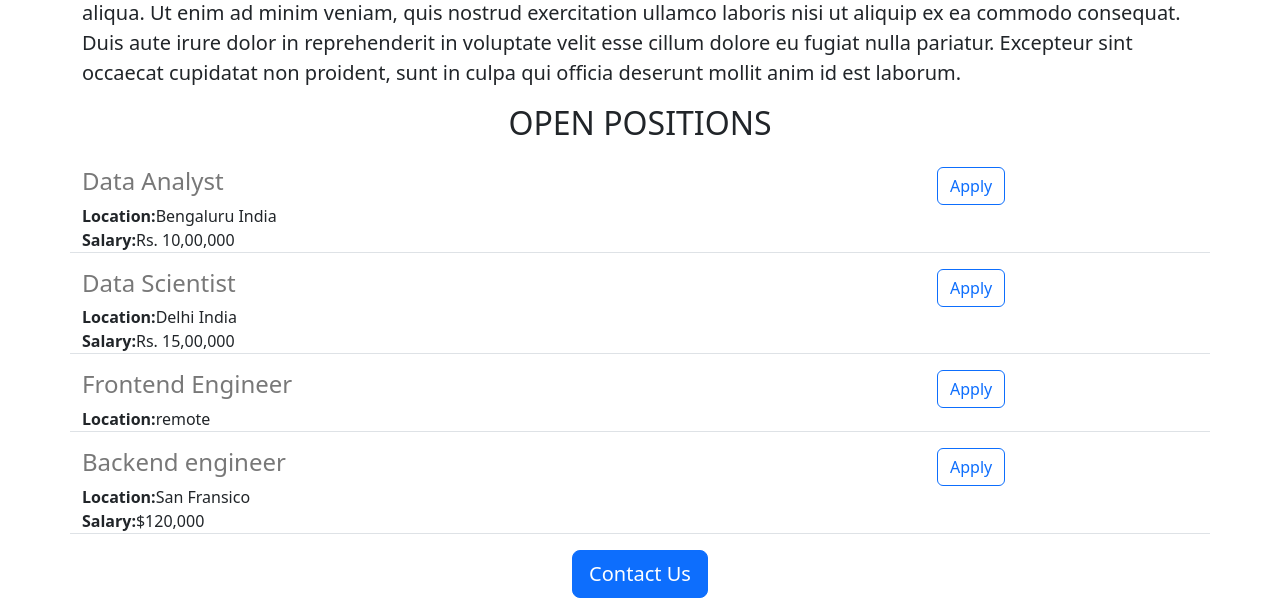
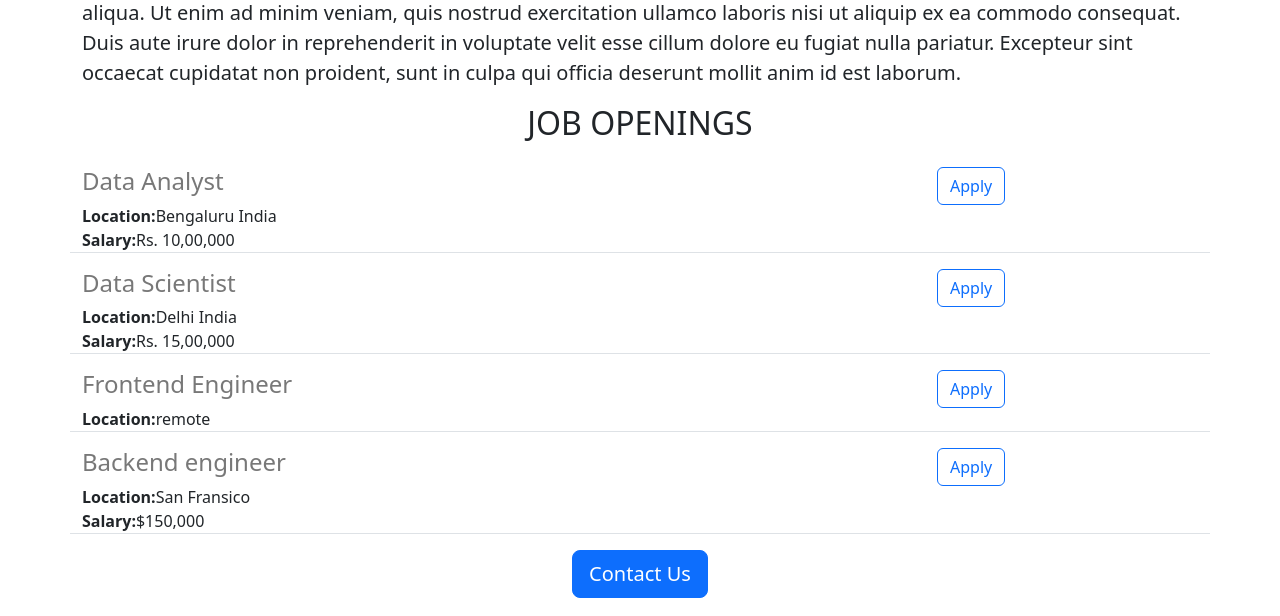
Before and after one commit to kiyunzu2/Govian-career-website, a Flask app: page / in a window 1280 px wide. Shown: the part 542-1158 px from the top of the page. Run offline with Flask 3, Linux system fonts and the light colour scheme.

Commit message:
Made some changes

```diff
--- a/app.py
+++ b/app.py
@@ -24,7 +24,7 @@ JOBS=[
         'id':4,
         'title':'Backend engineer',
         'location':'San Fransico',
-        'salary':'$120,000'
+        'salary':'$150,000'
     }
 
 ]
--- a/templates/home.html
+++ b/templates/home.html
@@ -20,7 +20,7 @@
       <p class='lead'>
         Lorem ipsum dolor sit amet, consectetur adipiscing elit, sed do eiusmod tempor incididunt ut labore et dolore magna aliqua. Ut enim ad minim veniam, quis nostrud exercitation ullamco laboris nisi ut aliquip ex ea commodo consequat. Duis aute irure dolor in reprehenderit in voluptate velit esse cillum dolore eu fugiat nulla pariatur. Excepteur sint occaecat cupidatat non proident, sunt in culpa qui officia deserunt mollit anim id est laborum.
       </p>
-      <h2 class='text-center mt-2 mb-4'>OPEN POSITIONS</h2>
+      <h2 class='text-center mt-2 mb-4'>JOB OPENINGS</h2>
       <p>
        {% for job in jobs %}
         {% include 'jobitem.html' %}
```
